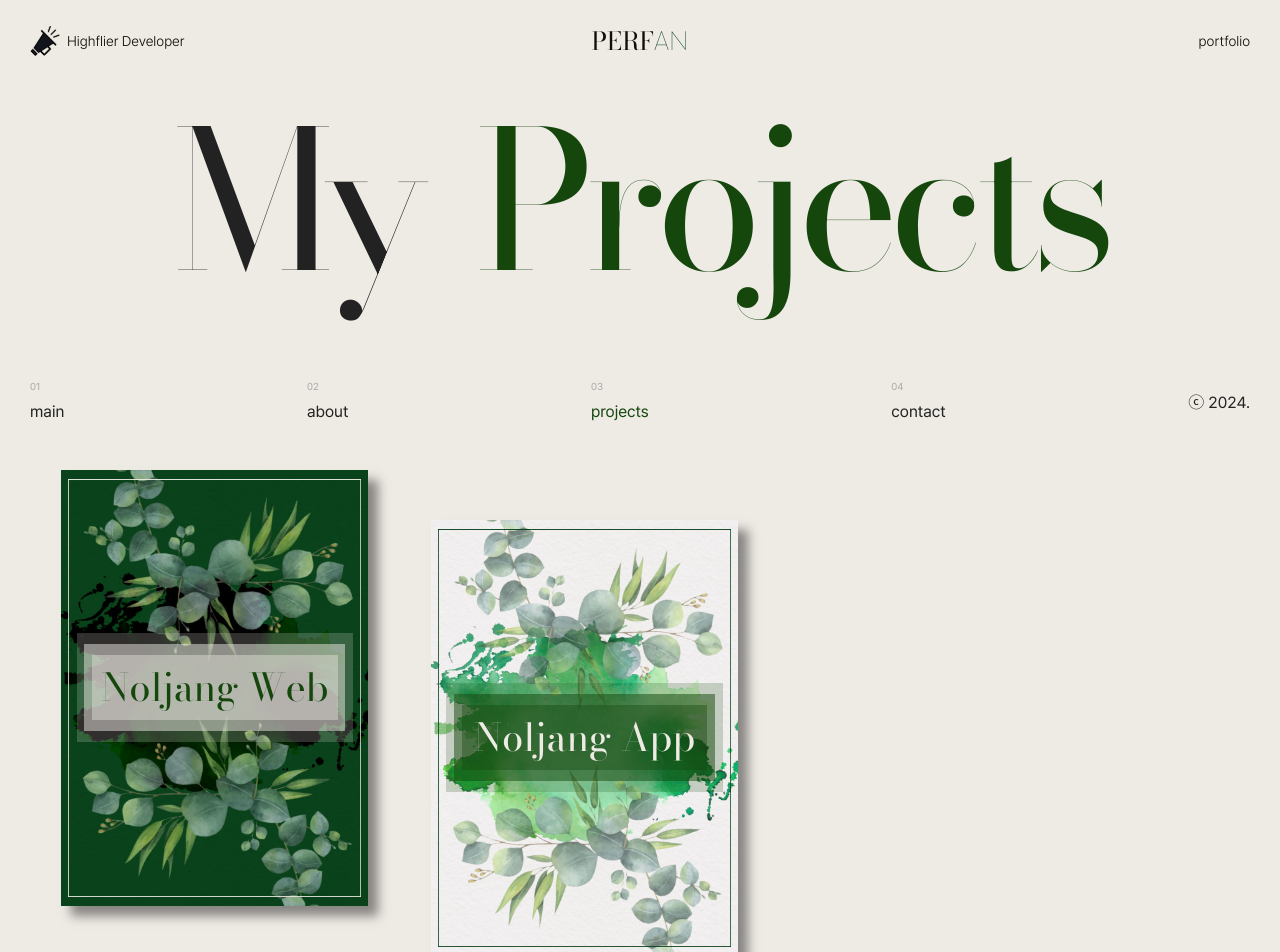
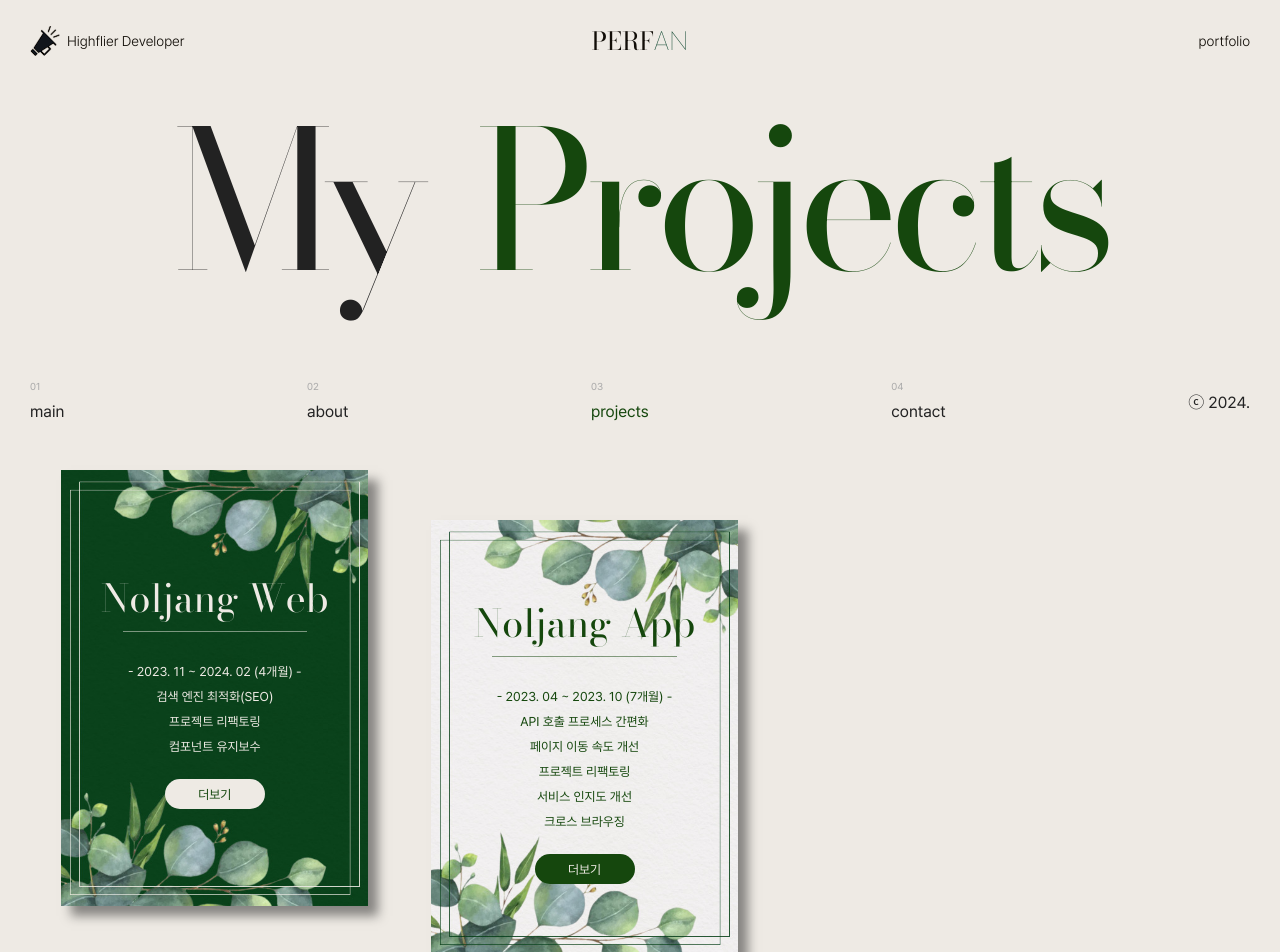
Before and after one commit to KimHyunLo/PERFAN, a React (Vite) app: page /projects in a window 1280 px wide. Shown: the top 952 px of the page. Built offline with nearby package versions, Linux system fonts and the light colour scheme.

Commit message:
update: Projects 오버 이펙트 삭제

```diff
--- a/src/features/contact/ContactInfo.jsx
+++ b/src/features/contact/ContactInfo.jsx
@@ -47,15 +47,15 @@ function ContactInfo() {
   return (
     <StyledContactInfo>
       <InfoList>
-        <InfoTitle>designer:</InfoTitle>
+        <InfoTitle>designer</InfoTitle>
         <div>Henry</div>
       </InfoList>
       <InfoList>
-        <InfoTitle>developer:</InfoTitle>
+        <InfoTitle>developer</InfoTitle>
         <div>Henry</div>
       </InfoList>
       <InfoList>
-        <InfoTitle>social:</InfoTitle>
+        <InfoTitle>social</InfoTitle>
         <ul className="social-list">
           <li>
             <a href="https://github.com/KimHyunLo" target="blank">
@@ -63,14 +63,17 @@ function ContactInfo() {
             </a>
           </li>
           <li>
-            <a href="https://perfect-plan.notion.site/c60c5c6ffd8843c6804e2de03ab68149?pvs=74" target="blank">
+            <a
+              href="https://perfect-plan.notion.site/c60c5c6ffd8843c6804e2de03ab68149?pvs=74"
+              target="blank"
+            >
               Blog
             </a>
           </li>
         </ul>
       </InfoList>
       <InfoList>
-        <InfoTitle>email:</InfoTitle>
+        <InfoTitle>email</InfoTitle>
         <div>
           <a href="mailto:leeas016@gmail.com" target="blank">
             leeas016@gmail.com
--- a/src/features/projects/ProjectItem.jsx
+++ b/src/features/projects/ProjectItem.jsx
@@ -10,22 +10,12 @@ const StyledProjectItem = styled.div`
   height: calc(((100vw - 3rem) / 3.3) * 1.15);
   width: 83%;
   background-image: ${(props) =>
-    props.theme === 'green' ? 'url(greenBackground.jpeg)' : 'url(whiteBackground.jpeg)'};
+    props.theme === 'green' ? 'url(greenHoverBackground.jpeg)' : 'url(whiteHoverBackground.jpeg)'};
   background-position: center;
   background-size: cover;
   background-repeat: no-repeat;
   box-shadow: 10px 10px 10px rgba(34, 34, 34, 0.5);
   margin: ${(props) => (props.theme === 'white' ? 'max(3vw, 5rem)' : '0')} auto 0;
-
-  &:hover {
-    background-image: ${(props) =>
-      props.theme === 'green'
-        ? 'url(greenHoverBackground.jpeg)'
-        : 'url(whiteHoverBackground.jpeg)'};
-
-    &::before {
-      display: none;
-    }
 
   .title {
     background-color: transparent;
@@ -41,11 +31,6 @@ const StyledProjectItem = styled.div`
     &::before,
     &::after {
       background-color: transparent;
-      }
-    }
-
-    .hidden-detail {
-      display: block;
     }
   }
 
@@ -101,8 +86,7 @@ const Title = styled.div`
   }
 `
 
-const HiddenDetail = styled.div`
-  display: none;
+const ProjectDetail = styled.div`
   text-align: center;
 
   ul {
@@ -133,7 +117,7 @@ function ProjectItem({ project, theme, onMoreClick }) {
       <Title className="title" theme={theme}>
         {project.title}
       </Title>
-      <HiddenDetail className="hidden-detail" theme={theme}>
+      <ProjectDetail theme={theme}>
         <ul>
           <li>-&nbsp;{project.period}&nbsp;-</li>
           {project.chargeList.map((charge) => (
@@ -141,7 +125,7 @@ function ProjectItem({ project, theme, onMoreClick }) {
           ))}
         </ul>
         <button onClick={onMoreClick}>더보기</button>
-      </HiddenDetail>
+      </ProjectDetail>
     </StyledProjectItem>
   )
 }
```
Lines whose indentation alone changed are shown as unchanged.
